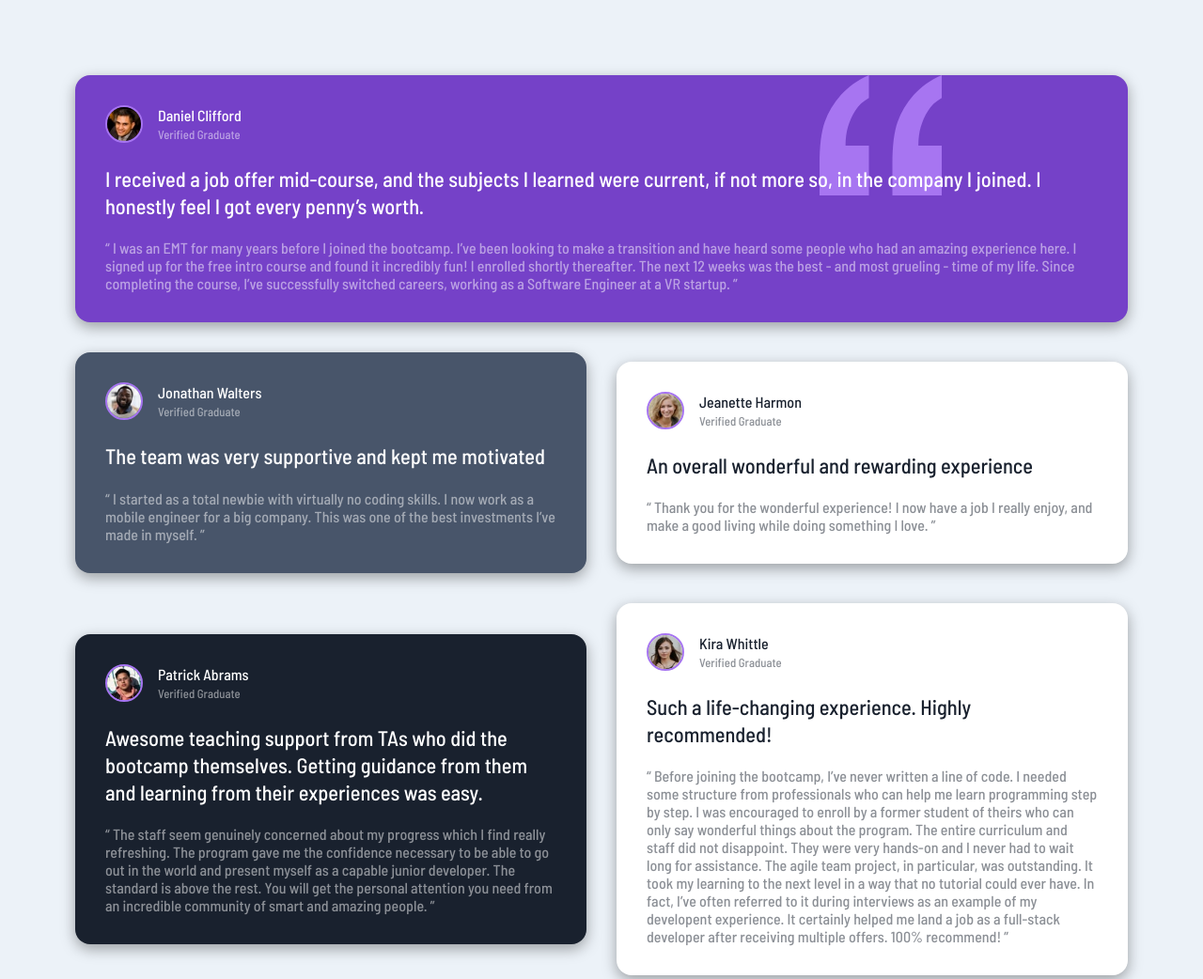
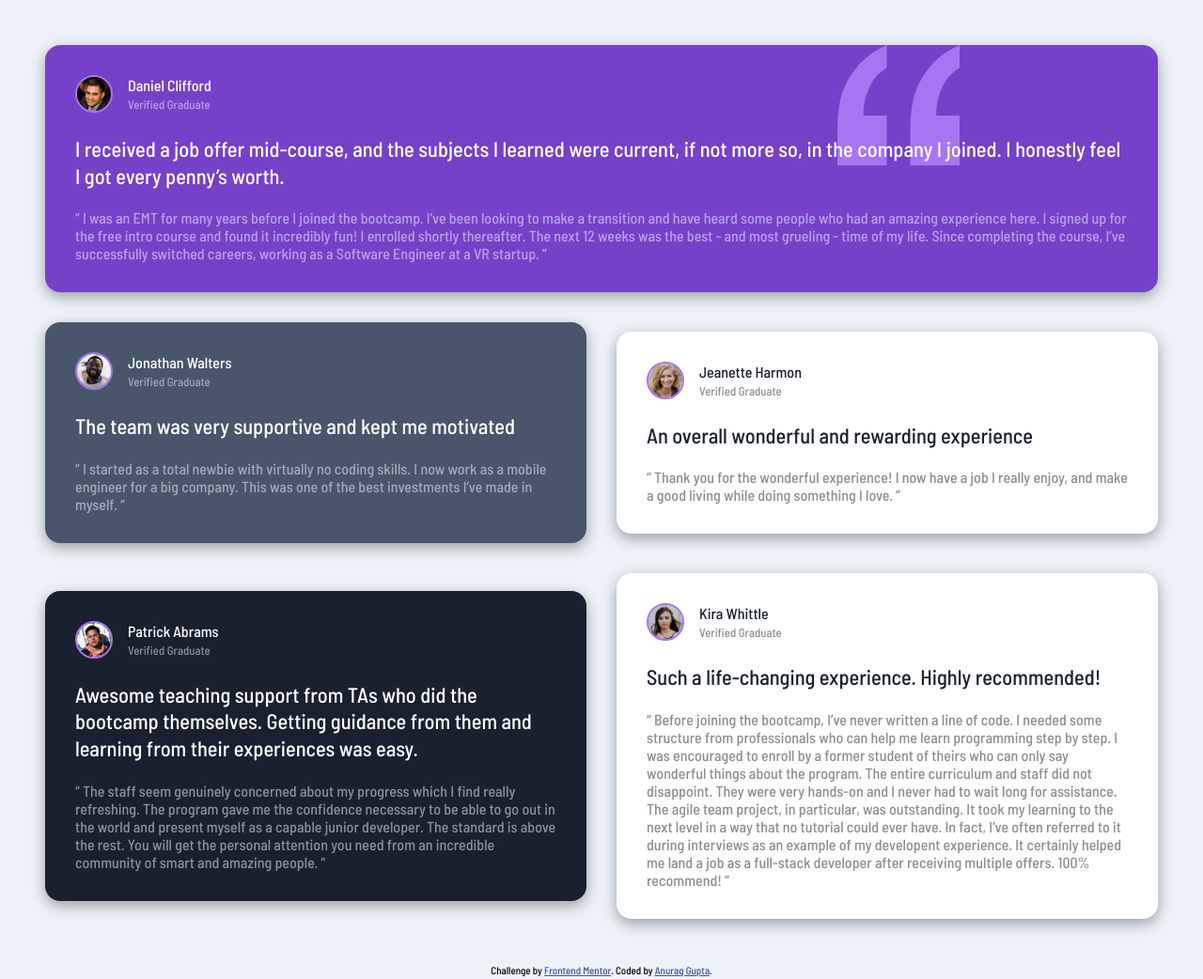
Before and after one commit to gpt-anurag/testimonials-component, a plain HTML site: page index.html in a window 1280 px wide. Shown: the top 1042 px of the page at 94% size. Drawn offline with Linux system fonts and the light colour scheme.

Commit message:
changed container padding to margin

```diff
--- a/style.css
+++ b/style.css
@@ -31,7 +31,7 @@ body {
 }
 
 .container {
-  padding: 5rem;
+  margin: 2rem;
   display: grid;
   gap: 2rem;
   grid-template-columns: 1fr;
@@ -97,6 +97,7 @@ body {
 
 @media (min-width: 840px) and (max-width: 1439px) {
   .container {
+    margin: 3rem;
     grid-template-columns: repeat(2, 1fr);
     align-items: center;
   }
@@ -106,6 +107,7 @@ body {
 }
 @media (min-width: 1440px) {
   .container {
+    margin: 5rem;
     grid-template-columns: repeat(4, 1fr);
   }
   .card:nth-of-type(1) {
@@ -121,4 +123,4 @@ body {
   .card:nth-of-type(5) {
     grid-row: 1/3;
   }
-}/*# sourceMappingURL=style.css.map */
+} /*# sourceMappingURL=style.css.map */
```
